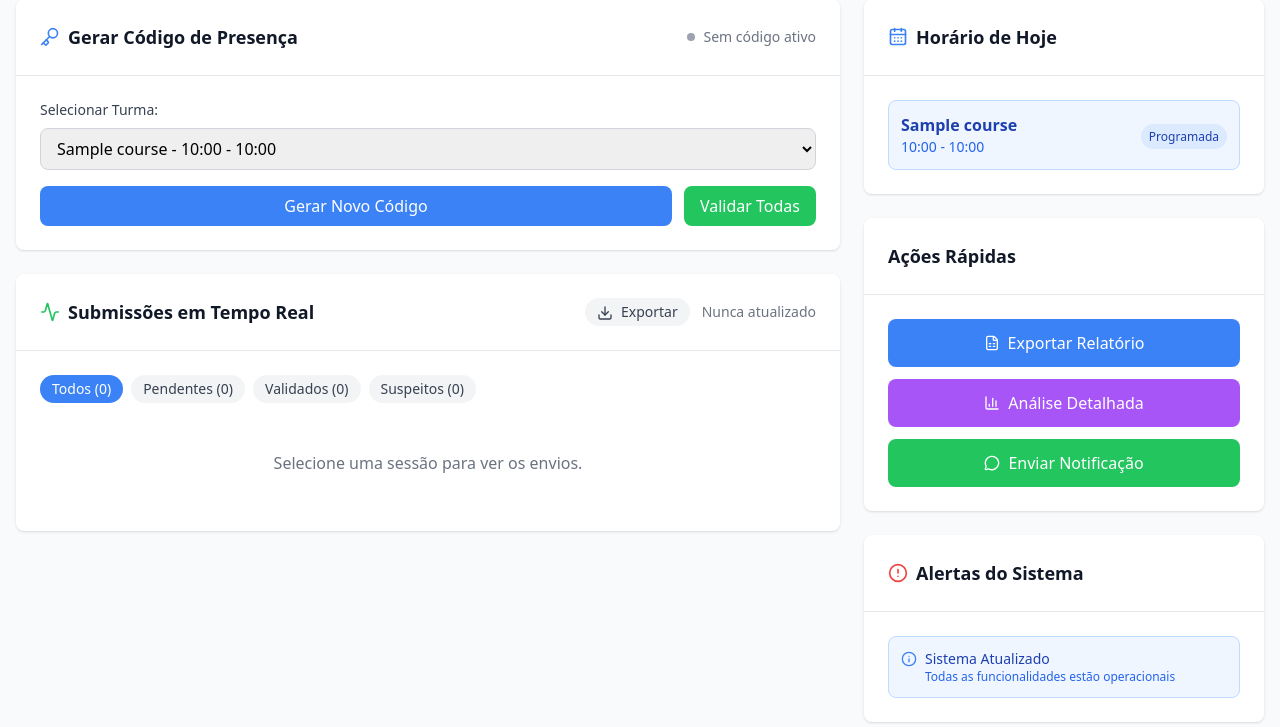
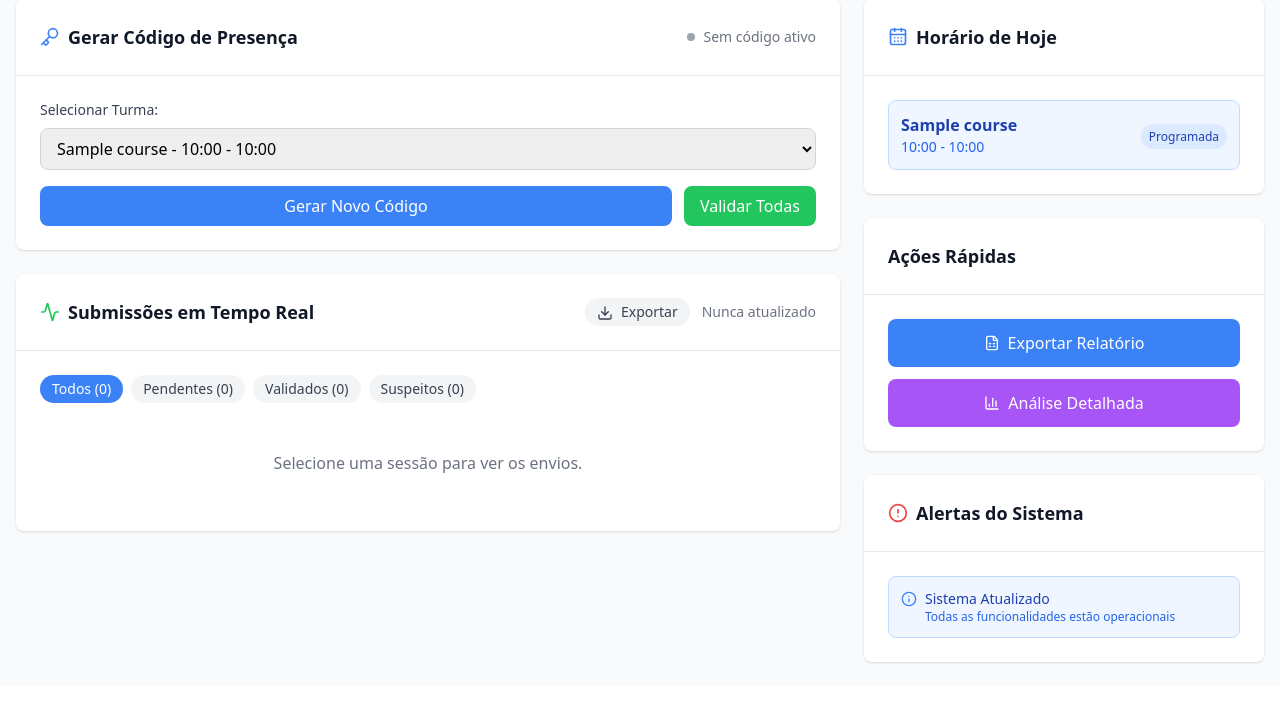
Before and after one commit to pedrox86lopes/SysPonto-Attendance-Management-System, a Django app: template attendance_system_django/templates/teacher/teacher_dashboard.html in a window 1280 px wide. Shown: the part 321-1048 px from the top of the page. After the commit the page ends 985 px from the top, so only its background shows below. Run offline with Django 5.2, Linux system fonts and the light colour scheme; the template is opened without the code that fills it: most values are stand-ins (such as "Sample title", 1, 10 or a date in 2020); some libraries are stand-ins or nearby versions.

Commit message:
Fixed: Removed unused Notifications Alert button from Teacher Dashboard

```diff
--- a/attendance_system_django/templates/teacher/teacher_dashboard.html
+++ b/attendance_system_django/templates/teacher/teacher_dashboard.html
@@ -283,10 +283,6 @@
                             <i data-lucide="bar-chart-3" class="h-4 w-4 mr-2"></i>
                             Análise Detalhada
                         </a>
-                        <button class="w-full flex items-center justify-center px-4 py-3 bg-green-500 text-white rounded-lg hover:bg-green-600 transition-colors" onclick="sendNotification()">
-                            <i data-lucide="message-circle" class="h-4 w-4 mr-2"></i>
-                            Enviar Notificação
-                        </button>
                     </div>
                 </div>
 
```
